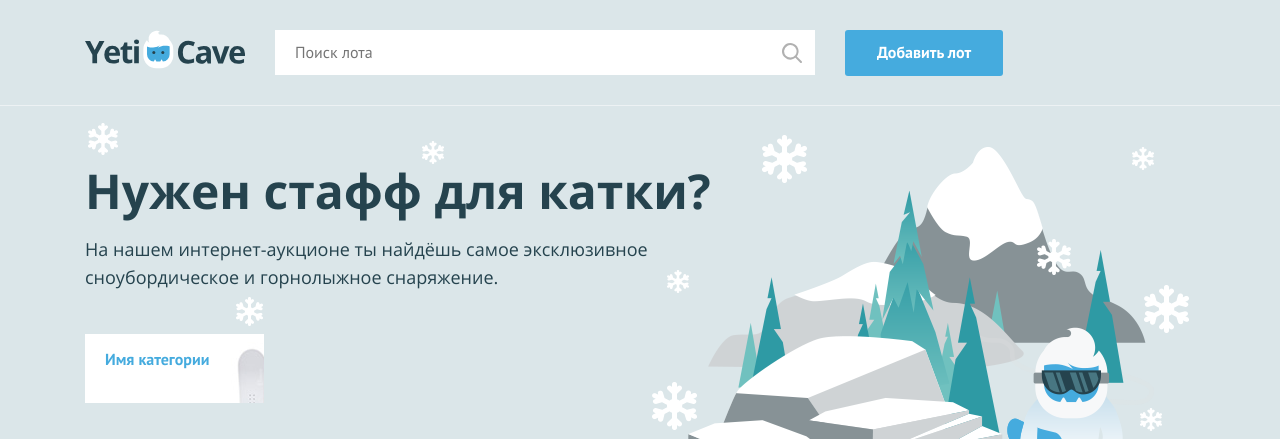
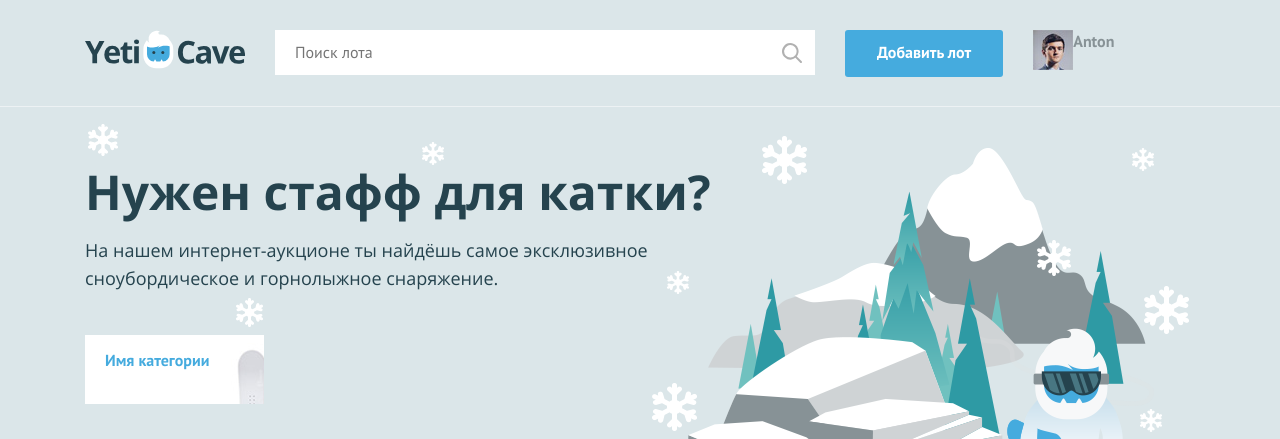
Before and after one commit to Ilin-Anton/yeti-ilin, a PHP site: page / in a window 1280 px wide. Shown: the top 439 px of the page. Run offline with PHP 8.4, Linux system fonts and the light colour scheme.

Commit message:
first task

```diff
--- a/index.php
+++ b/index.php
@@ -1,7 +1,7 @@
 <?php
 $is_auth = rand(0, 1);
 
-$user_name = ''; // укажите здесь ваше имя
+$user_name = 'Anton'; // укажите здесь ваше имя
 ?>
 <!DOCTYPE html>
 <html lang="ru">
@@ -27,9 +27,30 @@ $user_name = ''; // укажите здесь ваше имя
         <a class="main-header__add-lot button" href="pages/add-lot.html">Добавить лот</a>
 
         <nav class="user-menu">
-
-        <!-- здесь должен быть PHP код для показа меню и данных пользователя -->
-
+            <?php
+            if ($is_auth==1){
+              ?>
+               <div class="user-menu__image">
+               <img src="img/user.jpg" width="40" height="40" alt="Пользователь">
+               </div>
+               <div class="user-menu__logged">
+               <p><?=$user_name?></p>
+               </div>
+               <?php
+            }
+            else{
+            ?>
+              <ul class="user-menu__list">
+    <li class="user-menu__item">
+      <a href="#">Регистрация</a>
+    </li>
+    <li class="user-menu__item">
+      <a href="#">Вход</a>
+    </li>
+  </ul>
+  <?php
+}
+?>
         </nav>
     </div>
 </header>
```
